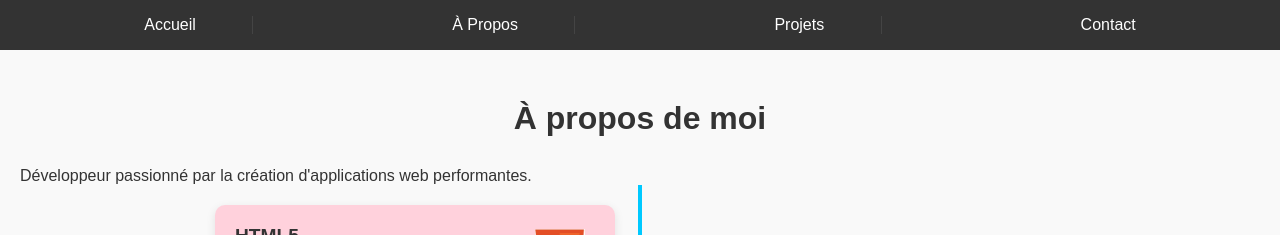
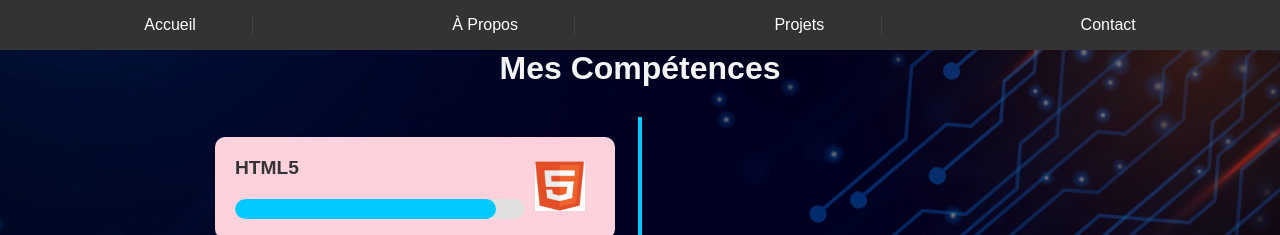
Before and after one commit to Lebossais/Portfolio, an Angular app: page /about in a window 1280 px wide. Shown: the top 235 px of the page. Built offline with nearby package versions, Linux system fonts and the light colour scheme.

Commit message:
header + compétences - 02/10/2024

```diff
--- a/src/app/components/about/about.component.css
+++ b/src/app/components/about/about.component.css
@@ -1,13 +1,29 @@
 .about-section {
+  position: relative;
   padding: 50px 20px;
-  background-color: #f9f9f9;
   color: #333;
+  background: url('/assets/background.jpg') fixed;
+  background-size: cover;
+  z-index: 1;
+}
+
+.about-section::before {
+  content: "";
+  position: absolute;
+  top: 0;
+  left: 0;
+  width: 100%;
+  height: 100%;
+  background-color: rgba(0, 0, 0, 0.5); /* Assombrir légèrement l'image de fond */
+  z-index: -1; /* Garder l'image derrière le contenu */
 }
 
 .about-section h2 {
   text-align: center;
+  color: #f4f4f4;
   margin-bottom: 30px;
   font-size: 2rem;
+  z-index: 2;
 }
 
 .timeline {
--- a/src/app/components/about/about.component.html
+++ b/src/app/components/about/about.component.html
@@ -41,8 +41,7 @@
 
 <section id="about" class="about-section">
   <div class="container">
-    <h2>À propos de moi</h2>
-    <p>Développeur passionné par la création d'applications web performantes.</p>
+    <h2>Mes Compétences</h2>
 
     <div class="timeline">
 
--- a/src/app/components/header/header.component.css
+++ b/src/app/components/header/header.component.css
@@ -1,3 +1,15 @@
+header {
+  position: fixed;
+  top: 0;
+  width: 100%;
+  color: #f4f4f4;
+  z-index: 100;
+  transition: top 0.7s ease-in-out;
+}
+
+.hidden{
+  top: -100px;
+}
 
 nav ul {
   display: flex;
--- a/src/app/components/header/header.component.html
+++ b/src/app/components/header/header.component.html
@@ -1,3 +1,4 @@
+<header [ngClass]="{'hidden': !isHeaderVisible}">
   <nav>
     <ul>
       <li><a routerLink=""> Accueil </a> </li>
@@ -6,3 +7,4 @@
       <li><a routerLink="contact"> Contact </a> </li>
    </ul>
   </nav>
+</header>
--- a/src/app/components/header/header.component.ts
+++ b/src/app/components/header/header.component.ts
@@ -1,15 +1,32 @@
-import { Component } from '@angular/core';
+import { Component, HostListener } from '@angular/core';
 import {RouterLink} from "@angular/router";
+import {NgClass} from "@angular/common";
 
 @Component({
   selector: 'app-header',
   standalone: true,
   imports: [
-    RouterLink
+    RouterLink,
+    NgClass
   ],
   templateUrl: './header.component.html',
   styleUrl: './header.component.css'
 })
 export class HeaderComponent {
 
+  previousScrollPosition = window.scrollY;
+  isHeaderVisible = true;
+
+  @HostListener('window:scroll', [])
+  onWindowScroll() {
+    const currentScrollPosition = window.scrollY;
+
+    if(currentScrollPosition > this.previousScrollPosition && currentScrollPosition > 100) {
+      this.isHeaderVisible = false;
+    } else {
+      this.isHeaderVisible = true;
+    }
+    this.previousScrollPosition = currentScrollPosition;
+  }
+
 }
```
Also changed, not shown: src/assets/css.jpg. Lines whose indentation alone changed are shown as unchanged.
